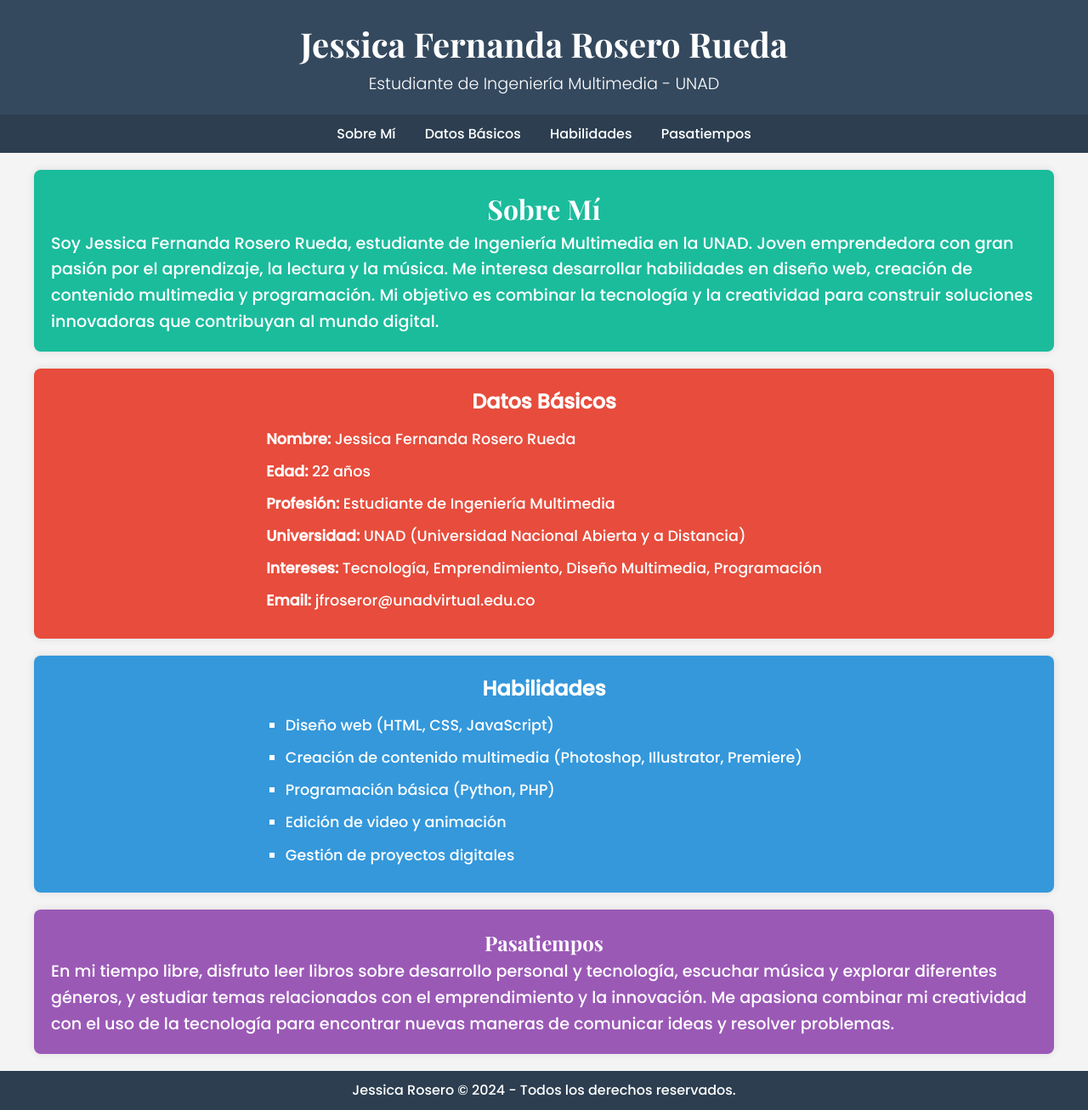
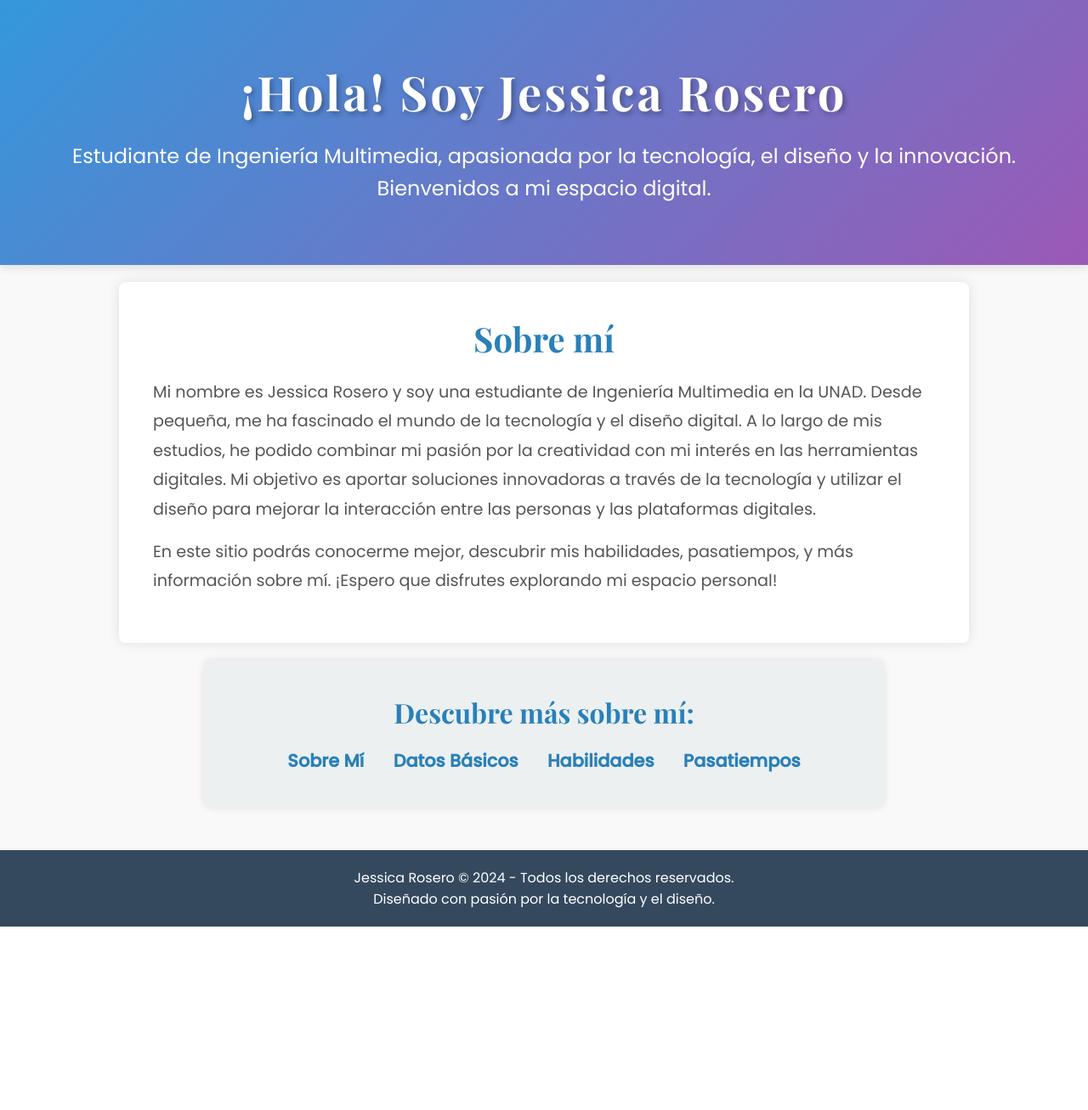
Before and after one commit to Dic-ui/jessicarosero.github.io, a PHP site: page / in a window 1280 px wide. Shown: the whole page at 85% size. After the commit the page ends 1091 px from the top, so only its background shows below. Run offline with PHP 8.4, Linux system fonts and the light colour scheme.

Commit message:
Add files via upload

```diff
--- a/index.php
+++ b/index.php
@@ -1,67 +1,45 @@
-<!-- Jessica Fernanda Rosero Rueda -->
-<!-- Programacion web -->
-<!-- 2024 -->
 <!DOCTYPE html>
 <html lang="es">
 <head>
     <meta charset="UTF-8">
     <meta name="viewport" content="width=device-width, initial-scale=1.0">
     <title>Jessica Rosero - Perfil Personal</title>
-    <!-- Enlace al archivo CSS -->
     <link rel="stylesheet" href="style.css">
-    <!-- Google Fonts -->
-    <link href="https://fonts.googleapis.com/css2?family=Poppins:wght@300;500&family=Playfair+Display:wght@700&display=swap" rel="stylesheet">
+    <link href="https://fonts.googleapis.com/css2?family=Poppins:wght@300;400;500&family=Playfair+Display:wght@700&display=swap" rel="stylesheet">
 </head>
 <body>
     <header class="header">
-        <h1 class="header-title">Jessica Fernanda Rosero Rueda</h1>
-        <p class="header-subtitle">Estudiante de Ingeniería Multimedia - UNAD</p>
+        <div class="header-content">
+            <h1 class="header-title">¡Hola! Soy Jessica Rosero</h1>
+            <p class="header-subtitle">Estudiante de Ingeniería Multimedia, apasionada por la tecnología, el diseño y la innovación. Bienvenidos a mi espacio digital.</p>
+        </div>
     </header>
 
-    <nav class="navigation">
-        <ul>
-            <li><a href="#about">Sobre Mí</a></li>
-            <li><a href="#basic-info">Datos Básicos</a></li>
-            <li><a href="#skills">Habilidades</a></li>
-            <li><a href="#hobbies">Pasatiempos</a></li>
-        </ul>
-    </nav>
-
-    <section id="about" class="container about-section">
-        <h2 class="section-title">Sobre Mí</h2>
-        <p class="section-text">Soy Jessica Fernanda Rosero Rueda, estudiante de Ingeniería Multimedia en la UNAD. Joven emprendedora con gran pasión por el aprendizaje, la lectura y la música. Me interesa desarrollar habilidades en diseño web, creación de contenido multimedia y programación. Mi objetivo es combinar la tecnología y la creatividad para construir soluciones innovadoras que contribuyan al mundo digital.</p>
+    <section class="about-me">
+        <div class="section-content">
+            <h2>Sobre mí</h2>
+            <p>Mi nombre es Jessica Rosero y soy una estudiante de Ingeniería Multimedia en la UNAD. Desde pequeña, me ha fascinado el mundo de la tecnología y el diseño digital. A lo largo de mis estudios, he podido combinar mi pasión por la creatividad con mi interés en las herramientas digitales. Mi objetivo es aportar soluciones innovadoras a través de la tecnología y utilizar el diseño para mejorar la interacción entre las personas y las plataformas digitales.</p>
+            <p>En este sitio podrás conocerme mejor, descubrir mis habilidades, pasatiempos, y más información sobre mí. ¡Espero que disfrutes explorando mi espacio personal!</p>
+        </div>
     </section>
 
-    <section id="basic-info" class="container info-section">
-        <h2 class="section-title">Datos Básicos</h2>
-        <ul class="info-list">
-            <li><strong>Nombre:</strong> Jessica Fernanda Rosero Rueda</li>
-            <li><strong>Edad:</strong> 22 años</li>
-            <li><strong>Profesión:</strong> Estudiante de Ingeniería Multimedia</li>
-            <li><strong>Universidad:</strong> UNAD (Universidad Nacional Abierta y a Distancia)</li>
-            <li><strong>Intereses:</strong> Tecnología, Emprendimiento, Diseño Multimedia, Programación</li>
-            <li><strong>Email:</strong> jfroseror@unadvirtual.edu.co</li>
-        </ul>
-    </section>
-
-    <section id="skills" class="container skills-section">
-        <h2 class="section-title">Habilidades</h2>
-        <ul class="skills-list">
-            <li>Diseño web (HTML, CSS, JavaScript)</li>
-            <li>Creación de contenido multimedia (Photoshop, Illustrator, Premiere)</li>
-            <li>Programación básica (Python, PHP)</li>
-            <li>Edición de video y animación</li>
-            <li>Gestión de proyectos digitales</li>
-        </ul>
-    </section>
-
-    <section id="hobbies" class="container hobbies-section">
-        <h2 class="section-title">Pasatiempos</h2>
-        <p class="section-text">En mi tiempo libre, disfruto leer libros sobre desarrollo personal y tecnología, escuchar música y explorar diferentes géneros, y estudiar temas relacionados con el emprendimiento y la innovación. Me apasiona combinar mi creatividad con el uso de la tecnología para encontrar nuevas maneras de comunicar ideas y resolver problemas.</p>
+    <section class="navigation">
+        <div class="section-content">
+            <h3>Descubre más sobre mí:</h3>
+            <ul>
+                <li><a href="sobre-mi.html" class="nav-link">Sobre Mí</a></li>
+                <li><a href="datos-basicos.html" class="nav-link">Datos Básicos</a></li>
+                <li><a href="habilidades.html" class="nav-link">Habilidades</a></li>
+                <li><a href="pasatiempos.html" class="nav-link">Pasatiempos</a></li>
+            </ul>
+        </div>
     </section>
 
     <footer class="footer">
-        <p class="footer-text">Jessica Rosero © 2024 - Todos los derechos reservados.</p>
+        <div class="footer-content">
+            <p>Jessica Rosero © 2024 - Todos los derechos reservados.</p>
+            <p>Diseñado con pasión por la tecnología y el diseño.</p>
+        </div>
     </footer>
 </body>
 </html>
--- a/style.css
+++ b/style.css
@@ -5,43 +5,91 @@
     box-sizing: border-box;
 }
 
-/* Estilos generales */
+/* Fuentes y colores */
 body {
     font-family: 'Poppins', sans-serif;
-    line-height: 1.6;
-    background-color: #f4f4f4;
+    background-color: #f9f9f9;
     color: #333;
-    margin: 0;
-    padding: 0;
+}
+
+/* Estilos generales */
+h1, h2, h3 {
+    font-family: 'Playfair Display', serif;
+}
+
+a {
+    text-decoration: none;
+    color: inherit;
 }
 
 /* Encabezado */
 .header {
-    background-color: #34495E;
-    padding: 20px;
+    background: linear-gradient(135deg, #3498db, #9b59b6);
+    color: white;
+    padding: 70px 20px;
     text-align: center;
-    color: white;
+    position: relative;
+    box-shadow: 0 4px 10px rgba(0, 0, 0, 0.1);
 }
 
 .header-title {
-    font-size: 2.5rem;
-    font-family: 'Playfair Display', serif;
+    font-size: 3.5rem;
+    font-weight: 700;
+    letter-spacing: 3px;
+    margin-bottom: 20px;
+    text-shadow: 3px 3px 6px rgba(0, 0, 0, 0.3);
 }
 
 .header-subtitle {
+    font-size: 1.5rem;
+    font-weight: 400;
+    line-height: 1.6;
+}
+
+/* Sección Sobre Mí */
+.about-me {
+    background-color: white;
+    padding: 40px;
+    margin: 20px auto;
+    max-width: 1000px;
+    border-radius: 8px;
+    box-shadow: 0 0 15px rgba(0, 0, 0, 0.1);
+}
+
+.about-me h2 {
+    font-size: 2.5rem;
+    margin-bottom: 20px;
+    color: #2980b9;
+    text-align: center;
+}
+
+.about-me p {
     font-size: 1.2rem;
-    font-weight: 300;
+    line-height: 1.8;
+    color: #555;
+    margin-bottom: 15px;
 }
 
 /* Navegación */
 .navigation {
-    background-color: #2C3E50;
-    padding: 10px 0;
+    background-color: #ecf0f1;
+    padding: 40px 20px;
+    margin: 20px auto;
+    max-width: 800px;
+    border-radius: 8px;
+    box-shadow: 0 0 10px rgba(0, 0, 0, 0.1);
     text-align: center;
+}
+
+.navigation h3 {
+    font-size: 2rem;
+    margin-bottom: 20px;
+    color: #2980b9;
 }
 
 .navigation ul {
     list-style: none;
+    padding: 0;
 }
 
 .navigation ul li {
@@ -49,119 +97,98 @@ body {
     margin: 0 15px;
 }
 
-.navigation ul li a {
-    color: white;
-    text-decoration: none;
+.nav-link {
+    font-size: 1.3rem;
     font-weight: 500;
+    color: #2980b9;
+    transition: color 0.3s ease, transform 0.3s ease;
+    position: relative;
 }
 
-.navigation ul li a:hover {
-    text-decoration: underline;
+.nav-link::after {
+    content: '';
+    position: absolute;
+    width: 100%;
+    height: 2px;
+    background-color: #9b59b6;
+    left: 0;
+    bottom: -5px;
+    transform: scaleX(0);
+    transform-origin: bottom right;
+    transition: transform 0.3s ease-out;
 }
 
-/* Secciones */
-.container {
-    margin: 20px auto;
-    padding: 20px;
-    max-width: 1200px;
-    background-color: white;
-    border-radius: 8px;
-    box-shadow: 0 0 10px rgba(0, 0, 0, 0.1);
+.nav-link:hover {
+    color: #9b59b6;
+    transform: scale(1.1);
 }
 
-/* Sección Sobre mí */
-#about {
-    background-color: #1ABC9C;
-    color: #fff;
+.nav-link:hover::after {
+    transform: scaleX(1);
+    transform-origin: bottom left;
 }
 
-#about .section-title {
-    font-family: 'Playfair Display', serif;
-    font-size: 2rem;
+/* Sección Footer */
+.footer {
+    background-color: #34495e;
+    padding: 20px 0;
+    text-align: center;
+    color: white;
+    margin-top: 50px;
 }
 
-#about .section-text {
-    font-size: 1.2rem;
-}
-
-/* Sección Datos Básicos */
-#basic-info {
-    background-color: #E74C3C;
-    color: #fff;
-}
-
-.info-list {
-    list-style-type: none;
-    font-size: 1.1rem;
-}
-
-.info-list li {
-    margin: 10px 0;
-}
-
-/* Sección Habilidades */
-#skills {
-    background-color: #3498DB;
-    color: #fff;
-}
-
-.skills-list {
-    list-style-type: square;
-    font-size: 1.1rem;
-}
-
-.skills-list li {
-    margin: 10px 0;
-}
-
-/* Sección Pasatiempos */
-#hobbies {
-    background-color: #9B59B6;
-    color: #fff;
-}
-
-.hobbies-section .section-title {
-    font-family: 'Playfair Display', serif;
-}
-
-.hobbies-section .section-text {
-    font-size: 1.2rem;
-}
-
-/* Footer */
-.footer {
-    background-color: #2C3E50;
-    text-align: center;
-    padding: 10px;
-    color: white;
-    position: relative;
-    bottom: 0;
-    width: 100%;
-}
-
-.footer-text {
+.footer-content p {
     font-size: 1rem;
 }
 
-/* Flexbox para la disposición */
-.about-section, .info-section, .skills-section, .hobbies-section {
-    display: flex;
-    justify-content: center;
-    align-items: center;
-    flex-direction: column;
+/* Efectos de transición y animaciones */
+.nav-link {
+    position: relative;
+    padding-bottom: 5px;
+    font-weight: 600;
+    font-size: 1.3rem;
 }
 
-/* Responsivo */
+.nav-link::before {
+    content: '';
+    position: absolute;
+    bottom: 0;
+    left: 0;
+    width: 100%;
+    height: 3px;
+    background-color: #3498db;
+    transform: scaleX(0);
+    transition: transform 0.3s ease-out;
+}
+
+.nav-link:hover::before {
+    transform: scaleX(1);
+}
+
+/* Diseño responsivo */
 @media (max-width: 768px) {
     .header-title {
+        font-size: 2.5rem;
+    }
+
+    .header-subtitle {
+        font-size: 1.2rem;
+    }
+
+    .about-me h2 {
         font-size: 2rem;
     }
 
-    .section-title {
-        font-size: 1.5rem;
+    .navigation h3 {
+        font-size: 1.8rem;
     }
 
     .navigation ul li {
-        margin: 0 10px;
+        display: block;
+        margin: 10px 0;
+    }
+
+    .footer {
+        font-size: 0.9rem;
     }
 }
```
Also changed, not shown: datos-basicos.html (added, +29 -0 lines), habilidades.html (added, +29 -0 lines), index.html (+25 -47 lines), pasatiempos.html (added, +23 -0 lines), sobre-mi.html (added, +23 -0 lines).
